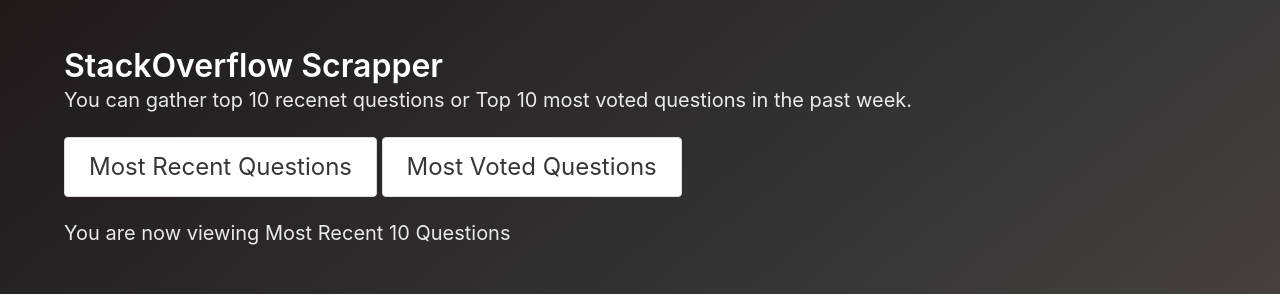
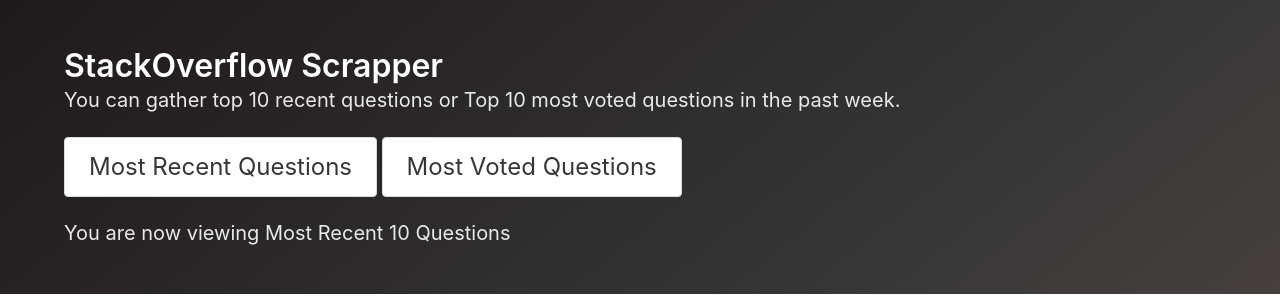
Before and after one commit to nakhlarafi/stackoverflow-scrapper, a Flask app: page / in a window 1280 px wide. Shown: the top 300 px of the page. Run offline with Flask 2, Linux system fonts and the light colour scheme; data that the repository does not hold is empty; some libraries are stand-ins or nearby versions.

Commit message:
spelling mistakes fix

```diff
--- a/templates/index.html
+++ b/templates/index.html
@@ -18,7 +18,7 @@
       <div class="container">
         <h1 class="title">StackOverflow Scrapper</h1>
         <h2 class="subtitle">
-          You can gather top 10 recenet questions or Top 10 most voted questions
+          You can gather top 10 recent questions or Top 10 most voted questions
           in the past week.
         </h2>
       </div>
--- a/templates/que.html
+++ b/templates/que.html
@@ -18,7 +18,7 @@
       <div class="container">
         <h1 class="title">StackOverflow Scrapper</h1>
         <h2 class="subtitle">
-          You can gather top 10 recenet questions or Top 10 most voted questions
+          You can gather top 10 recent questions or Top 10 most voted questions
           in the past week.
         </h2>
       </div>
```
